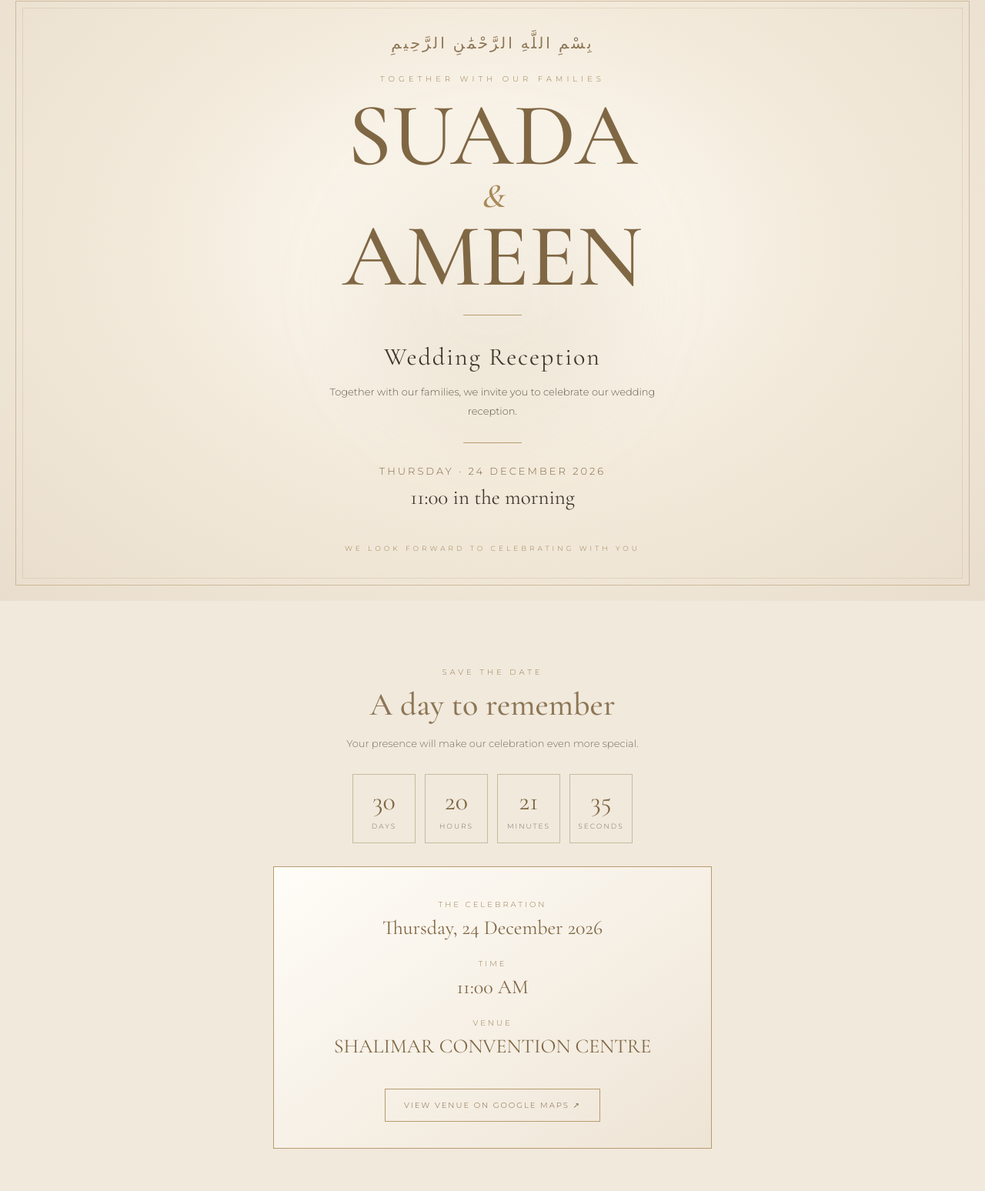
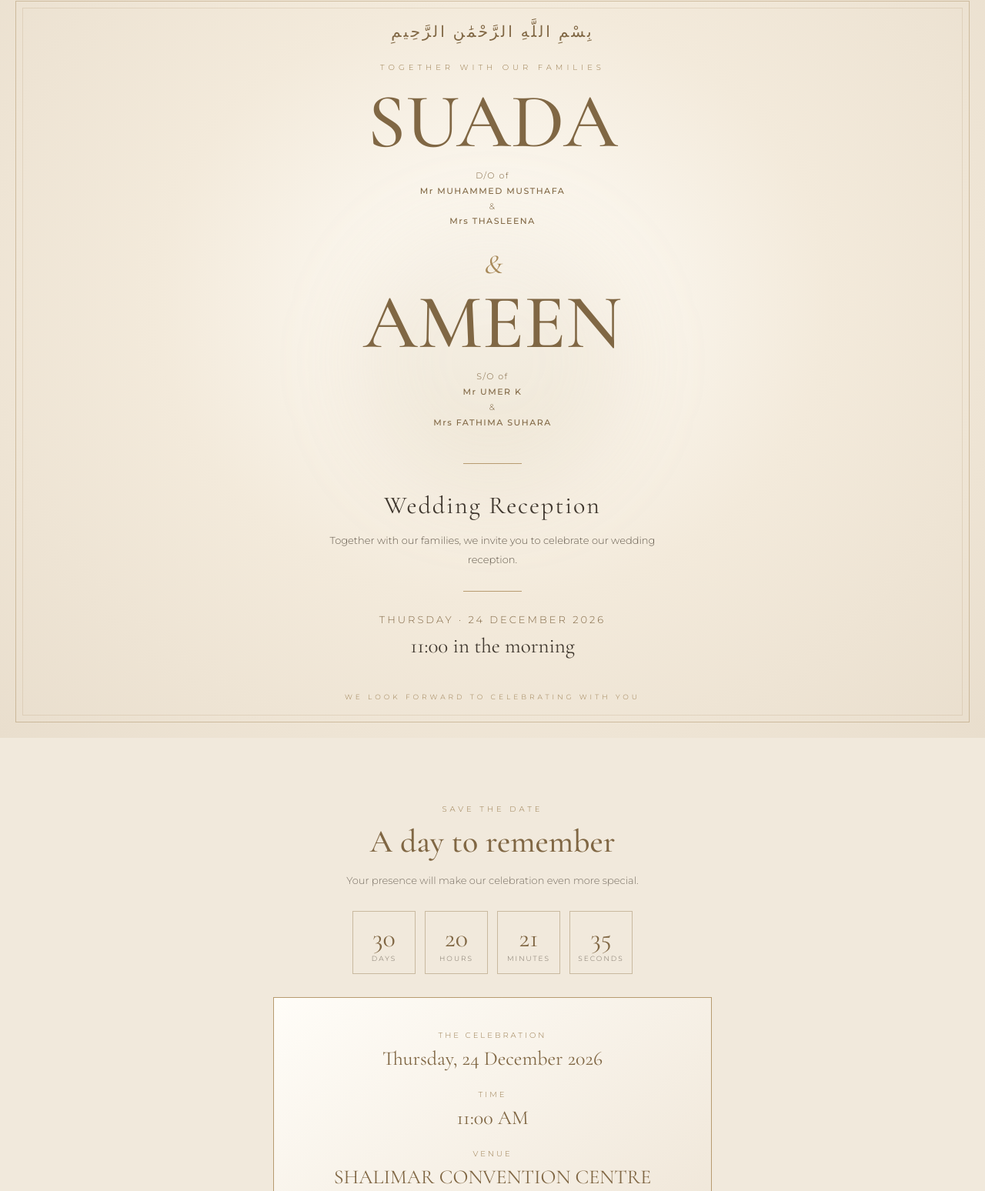
Before and after one commit to new909400-hue/ameen-suada-wedding, a plain HTML site: page index.html in a window 1280 px wide. Shown: the part 19-1567 px from the top of the page at 77% size. Drawn offline with nearby package versions, Linux system fonts and the light colour scheme.

Commit message:
Update index.html

```diff
--- a/index.html
+++ b/index.html
@@ -1,138 +1,642 @@
-<!DOCTYPE html>
-<html lang="en">
 <head>
 <meta charset="UTF-8">
 <meta name="viewport" content="width=device-width, initial-scale=1.0">
 <meta name="theme-color" content="#090909">
-<title>SUADA &AMEEN | Wedding Reception</title>
+
+<title>SUADA & AMEEN | Wedding Reception</title>
+
 <style>
 @import url('https://fonts.googleapis.com/css2?family=Cormorant+Garamond:wght@400;500;600;700&family=Montserrat:wght@300;400;500&display=swap');
-:root{--gold:#b79b70;--gold2:#8d7656;--black:#f6f1e8;--muted:#786f63}
-*{box-sizing:border-box}html{scroll-behavior:smooth}body{margin:0;background:var(--black);color:#40382f;font-family:Montserrat,Arial,sans-serif;font-weight:300}
-.hero{min-height:100svh;display:flex;align-items:center;justify-content:center;text-align:center;padding:48px 22px;position:relative;overflow:hidden;background:radial-gradient(ellipse at 50% 42%,#fffdf8 0%,#f3eadb 48%,#e9decd 100%)}
-.hero:before,.hero:after{content:"";position:absolute;inset:20px;border:1px solid rgba(160,128,82,.42);pointer-events:none}
-.hero:after{inset:29px;border-color:rgba(160,128,82,.18)}
-.glow{position:absolute;width:340px;height:340px;border-radius:50%;background:#b79b7025;filter:blur(55px)}
-.content{position:relative;z-index:1;max-width:760px}
-.bismillah{color:var(--gold2);font-size:20px;letter-spacing:3px;margin-bottom:28px}
-.kicker{font-size:10px;letter-spacing:5px;text-transform:uppercase;color:var(--gold);margin:0 0 20px}
-h1{font-family:'Cormorant Garamond',Georgia,serif;font-size:clamp(64px,13vw,116px);line-height:.82;font-weight:500;margin:0;color:var(--gold2)}
-.amp{display:block;font-size:44px;font-style:italic;color:var(--gold);margin:13px 0}
-.subtitle{font-family:'Cormorant Garamond',Georgia,serif;font-size:clamp(23px,4vw,32px);letter-spacing:2px;margin:34px 0 14px}
-.invite{max-width:490px;margin:0 auto;color:#655b4e;line-height:1.9;font-size:13px}
-.rule{width:76px;height:1px;background:var(--gold);margin:28px auto}
-.date{color:var(--gold2);letter-spacing:3px;font-size:13px;text-transform:uppercase}
-.time{font-family:'Cormorant Garamond',Georgia,serif;font-size:27px;margin-top:10px}
-.scroll{margin-top:44px;color:var(--gold);font-size:9px;letter-spacing:4px;text-transform:uppercase}
-section{padding:76px 22px;text-align:center}.section-inner{max-width:780px;margin:auto}
-h2{font:500 42px 'Cormorant Garamond',Georgia,serif;color:var(--gold2);margin:0 0 14px}
-.smallcap{font-size:10px;letter-spacing:4px;text-transform:uppercase;color:var(--gold)}
-.details{background:#f4eee4}
-.detail-card{border:1px solid #b79b70;padding:34px 22px;margin:30px auto 0;max-width:570px;background:linear-gradient(145deg,#fffdf8,#eee4d5)}
-.detail-label{color:var(--gold);font-size:10px;letter-spacing:3px;text-transform:uppercase;margin:8px 0}
-.detail-value{font:26px 'Cormorant Garamond',Georgia,serif;margin-bottom:25px}
-.countdown{display:flex;justify-content:center;gap:12px;flex-wrap:wrap;margin:28px 0}
-.unit{border:1px solid #c9b99f;min-width:82px;padding:14px 10px}
-.unit strong{display:block;font:34px 'Cormorant Garamond',Georgia,serif;color:var(--gold2)}
-.unit span{font-size:9px;letter-spacing:2px;color:var(--muted);text-transform:uppercase}
-.mapbtn{display:inline-block;margin-top:15px;padding:14px 24px;border:1px solid var(--gold);color:var(--gold2);text-decoration:none;font-size:10px;letter-spacing:2px;text-transform:uppercase;transition:.2s}
-.mapbtn:hover{background:var(--gold);color:#111}
-footer{padding:36px 20px;text-align:center;border-top:1px solid #d8cbb8;color:#81735f;font-size:10px;letter-spacing:2px}
-@media(max-width:480px){.hero:before{inset:12px}.hero:after{inset:20px}.bismillah{font-size:16px}.detail-value{font-size:23px}section{padding:62px 18px}}
-</style>
 
-<style>
-body{background:#f6f1e8;color:#40382f}
-.hero{background:radial-gradient(ellipse at 50% 42%,#fffdf8 0%,#f3eadb 48%,#e9decd 100%)}
-.hero:before{border-color:rgba(160,128,82,.42)}
-.hero:after{border-color:rgba(160,128,82,.18)}
-.kicker,.scroll,.smallcap,.detail-label{color:#9a7d50}
-h1,.date,.detail-value{color:#806744}
-.amp{color:#a88959}
-.invite{color:#655b4e}
-.details{background:#f1e9dc}
-.detail-card{background:linear-gradient(145deg,#fffdf8,#eee4d5);border-color:#b79b70}
-.unit{border-color:#c9b99f}
-.unit strong{color:#806744}
-.unit span{color:#786f63}
-.mapbtn{color:#806744;border-color:#b79b70}
-.mapbtn:hover{background:#b79b70;color:#fffdf8}
-footer{border-color:#d8cbb8;color:#81735f}
+:root {
+  --gold: #b79b70;
+  --gold2: #806744;
+  --black: #f6f1e8;
+  --muted: #786f63;
+}
+
+* {
+  box-sizing: border-box;
+}
+
+html {
+  scroll-behavior: smooth;
+}
+
+body {
+  margin: 0;
+  background: var(--black);
+  color: #40382f;
+  font-family: Montserrat, Arial, sans-serif;
+  font-weight: 300;
+}
+
+/* HERO SECTION */
+
+.hero {
+  min-height: 100svh;
+  display: flex;
+  align-items: center;
+  justify-content: center;
+  text-align: center;
+  padding: 48px 22px;
+  position: relative;
+  overflow: hidden;
+
+  background: radial-gradient(
+    ellipse at 50% 42%,
+    #fffdf8 0%,
+    #f3eadb 48%,
+    #e9decd 100%
+  );
+}
+
+.hero:before,
+.hero:after {
+  content: "";
+  position: absolute;
+  inset: 20px;
+  border: 1px solid rgba(160,128,82,.42);
+  pointer-events: none;
+}
+
+.hero:after {
+  inset: 29px;
+  border-color: rgba(160,128,82,.18);
+}
+
+.glow {
+  position: absolute;
+  width: 340px;
+  height: 340px;
+  border-radius: 50%;
+  background: #b79b7025;
+  filter: blur(55px);
+}
+
+.content {
+  position: relative;
+  z-index: 1;
+  max-width: 760px;
+  width: 100%;
+}
+
+.bismillah {
+  color: var(--gold2);
+  font-size: 20px;
+  letter-spacing: 3px;
+  margin-bottom: 28px;
+}
+
+.kicker {
+  font-size: 10px;
+  letter-spacing: 5px;
+  text-transform: uppercase;
+  color: #9a7d50;
+  margin: 0 0 20px;
+}
+
+/* COUPLE NAMES */
+
+.couple-names {
+  display: flex;
+  flex-direction: column;
+  align-items: center;
+  gap: 5px;
+}
+
+.person {
+  text-align: center;
+  width: 100%;
+}
+
+.person h1 {
+  font-family: 'Cormorant Garamond', Georgia, serif;
+  font-size: clamp(55px, 12vw, 100px);
+  line-height: .9;
+  font-weight: 500;
+  margin: 0;
+  color: var(--gold2);
+}
+
+.parents {
+  font-family: Montserrat, Arial, sans-serif;
+  font-size: 11px;
+  line-height: 1.8;
+  letter-spacing: 1.5px;
+  color: #806744;
+  margin: 15px 0;
+}
+
+.parents strong {
+  font-weight: 500;
+}
+
+.amp {
+  display: block;
+  font-family: 'Cormorant Garamond', Georgia, serif;
+  font-size: 35px;
+  font-style: italic;
+  color: #a88959;
+  margin: 5px 0;
+}
+
+.rule {
+  width: 76px;
+  height: 1px;
+  background: var(--gold);
+  margin: 28px auto;
+}
+
+.subtitle {
+  font-family: 'Cormorant Garamond', Georgia, serif;
+  font-size: clamp(23px, 4vw, 32px);
+  letter-spacing: 2px;
+  margin: 34px 0 14px;
+}
+
+.invite {
+  max-width: 490px;
+  margin: 0 auto;
+  color: #655b4e;
+  line-height: 1.9;
+  font-size: 13px;
+}
+
+.date {
+  color: var(--gold2);
+  letter-spacing: 3px;
+  font-size: 13px;
+  text-transform: uppercase;
+}
+
+.time {
+  font-family: 'Cormorant Garamond', Georgia, serif;
+  font-size: 27px;
+  margin-top: 10px;
+}
+
+.scroll {
+  margin-top: 44px;
+  color: #9a7d50;
+  font-size: 9px;
+  letter-spacing: 4px;
+  text-transform: uppercase;
+}
+
+/* GENERAL SECTIONS */
+
+section {
+  padding: 76px 22px;
+  text-align: center;
+}
+
+.section-inner {
+  max-width: 780px;
+  margin: auto;
+}
+
+h2 {
+  font: 500 42px 'Cormorant Garamond', Georgia, serif;
+  color: var(--gold2);
+  margin: 0 0 14px;
+}
+
+.smallcap {
+  font-size: 10px;
+  letter-spacing: 4px;
+  text-transform: uppercase;
+  color: #9a7d50;
+}
+
+/* DETAILS */
+
+.details {
+  background: #f1e9dc;
+}
+
+.detail-card {
+  border: 1px solid #b79b70;
+  padding: 34px 22px;
+  margin: 30px auto 0;
+  max-width: 570px;
+  background: linear-gradient(145deg, #fffdf8, #eee4d5);
+}
+
+.detail-label {
+  color: #9a7d50;
+  font-size: 10px;
+  letter-spacing: 3px;
+  text-transform: uppercase;
+  margin: 8px 0;
+}
+
+.detail-value {
+  font-family: 'Cormorant Garamond', Georgia, serif;
+  font-size: 26px;
+  color: var(--gold2);
+  margin-bottom: 25px;
+}
+
+/* COUNTDOWN */
+
+.countdown {
+  display: flex;
+  justify-content: center;
+  gap: 12px;
+  flex-wrap: wrap;
+  margin: 28px 0;
+}
+
+.unit {
+  border: 1px solid #c9b99f;
+  min-width: 82px;
+  padding: 14px 10px;
+}
+
+.unit strong {
+  display: block;
+  font: 34px 'Cormorant Garamond', Georgia, serif;
+  color: var(--gold2);
+}
+
+.unit span {
+  font-size: 9px;
+  letter-spacing: 2px;
+  color: var(--muted);
+  text-transform: uppercase;
+}
+
+/* MAP BUTTON */
+
+.mapbtn {
+  display: inline-block;
+  margin-top: 15px;
+  padding: 14px 24px;
+  border: 1px solid #b79b70;
+  color: var(--gold2);
+  text-decoration: none;
+  font-size: 10px;
+  letter-spacing: 2px;
+  text-transform: uppercase;
+  transition: .2s;
+}
+
+.mapbtn:hover {
+  background: #b79b70;
+  color: #fffdf8;
+}
+
+/* FOOTER */
+
+footer {
+  padding: 36px 20px;
+  text-align: center;
+  border-top: 1px solid #d8cbb8;
+  color: #81735f;
+  font-size: 10px;
+  letter-spacing: 2px;
+}
+
+/* MOBILE RESPONSIVE */
+
+@media (max-width: 480px) {
+  .hero:before {
+    inset: 12px;
+  }
+
+  .hero:after {
+    inset: 20px;
+  }
+
+  .bismillah {
+    font-size: 16px;
+  }
+
+  .person h1 {
+    font-size: clamp(52px, 13vw, 78px);
+  }
+
+  .parents {
+    font-size: 10px;
+    letter-spacing: 1px;
+  }
+
+  .detail-value {
+    font-size: 23px;
+  }
+
+  section {
+    padding: 62px 18px;
+  }
+}
 </style>
 
 </head>
+
 <body>
+
+<!-- HERO SECTION -->
+
 <header class="hero">
+
   <div class="glow"></div>
+
   <div class="content">
-  <div class="bismillah">بِسْمِ اللَّهِ الرَّحْمَٰنِ الرَّحِيمِ</div>
-  <p class="kicker">Together with our families</p>
-  <h1>SUADA<span class="amp">&amp;</span>AMEEN</h1>
+
+    <div class="bismillah">
+      بِسْمِ اللَّهِ الرَّحْمَٰنِ الرَّحِيمِ
+    </div>
+
+    <p class="kicker">
+      Together with our families
+    </p>
+
+    <!-- BRIDE AND GROOM -->
+
+    <div class="couple-names">
+
+      <!-- BRIDE -->
+
+      <div class="person">
+
+        <h1>SUADA</h1>
+
+        <p class="parents">
+          D/O of<br>
+          <strong>Mr MUHAMMED MUSTHAFA</strong><br>
+          &amp;<br>
+          <strong>Mrs THASLEENA</strong>
+        </p>
+
+      </div>
+
+      <span class="amp">&amp;</span>
+
+      <!-- GROOM -->
+
+      <div class="person">
+
+        <h1>AMEEN</h1>
+
+        <p class="parents">
+          S/O of<br>
+          <strong>Mr UMER K</strong><br>
+          &amp;<br>
+          <strong>Mrs FATHIMA SUHARA</strong>
+        </p>
+
+      </div>
+
+    </div>
+
     <div class="rule"></div>
-  <p class="subtitle">Wedding Reception</p>
-  <p class="invite">Together with our families, we invite you to celebrate our wedding reception.</p>
+
+    <p class="subtitle">
+      Wedding Reception
+    </p>
+
+    <p class="invite">
+      Together with our families, we invite you to celebrate our wedding reception.
+    </p>
+
     <div class="rule"></div>
-  <div class="date">Thursday · 24 December 2026</div>
-  <div class="time">11:00 in the morning</div>
-  <div class="scroll">We look forward to celebrating with you</div>
+
+    <div class="date">
+      Thursday · 24 December 2026
     </div>
+
+    <div class="time">
+      11:00 in the morning
+    </div>
+
+    <div class="scroll">
+      We look forward to celebrating with you
+    </div>
+
+  </div>
+
 </header>
+
+<!-- DETAILS SECTION -->
+
 <section class="details">
+
   <div class="section-inner">
-  <p class="smallcap">Save the date</p>
-  <h2>A day to remember</h2>
-  <p style="color:#786f63;font-size:13px;line-height:1.8">Your presence will make our celebration even more special.</p>
+
+    <p class="smallcap">
+      Save the date
+    </p>
+
+    <h2>
+      A day to remember
+    </h2>
+
+    <p style="color:#786f63;font-size:13px;line-height:1.8">
+      Your presence will make our celebration even more special.
+    </p>
+
+    <!-- COUNTDOWN -->
+
     <div class="countdown" id="countdown">
-   <div class="unit"><strong id="days">--</strong><span>Days</span></div>
-   <div class="unit"><strong id="hours">--</strong><span>Hours</span></div>
-   <div class="unit"><strong id="minutes">--</strong><span>Minutes</span></div>
-   <div class="unit"><strong id="seconds">--</strong><span>Seconds</span></div>
+
+      <div class="unit">
+        <strong id="days">--</strong>
+        <span>Days</span>
       </div>
+
+      <div class="unit">
+        <strong id="hours">--</strong>
+        <span>Hours</span>
+      </div>
+
+      <div class="unit">
+        <strong id="minutes">--</strong>
+        <span>Minutes</span>
+      </div>
+
+      <div class="unit">
+        <strong id="seconds">--</strong>
+        <span>Seconds</span>
+      </div>
+
+    </div>
+
+    <!-- EVENT DETAILS -->
+
     <div class="detail-card">
-   <div class="detail-label">The celebration</div>
-   <div class="detail-value">Thursday, 24 December 2026</div>
-   <div class="detail-label">Time</div>
-   <div class="detail-value">11:00 AM</div>
-   <div class="detail-label">Venue</div>
-   <div class="detail-value">SHALIMAR CONVENTION CENTRE</div>
-   <a class="mapbtn" href="https://share.google/IRu437Pg2Q1zpdaCC" target="_blank" rel="noopener">View venue on Google Maps ↗</a>
+
+      <div class="detail-label">
+        The celebration
       </div>
+
+      <div class="detail-value">
+        Thursday, 24 December 2026
       </div>
-</section>
-<section>
- <div class="section-inner">
-  <p class="smallcap">With love</p>
-  <h2>SUADA &amp; AMEEN</h2>
-  <p class="invite">We would be honoured by your presence as we begin this beautiful new chapter. Thank you for being part of our happiness.</p>
-  <div class="rule"></div>
-  <p class="date">24 · 12 · 2026</p>
+
+      <div class="detail-label">
+        Time
       </div>
+
+      <div class="detail-value">
+        11:00 AM
+      </div>
+
+      <div class="detail-label">
+        Venue
+      </div>
+
+      <div class="detail-value">
+        SHALIMAR CONVENTION CENTRE
+      </div>
+
+      <a
+        class="mapbtn"
+        href="https://share.google/IRu437Pg2Q1zpdaCC"
+        target="_blank"
+        rel="noopener"
+      >
+        View venue on Google Maps ↗
+      </a>
+
+    </div>
+
+  </div>
+
 </section>
 
+<!-- WITH LOVE SECTION -->
+
+<section>
+
+  <div class="section-inner">
+
+    <p class="smallcap">
+      With love
+    </p>
+
+    <h2>
+      SUADA &amp; AMEEN
+    </h2>
+
+    <p class="invite">
+      We would be honoured by your presence as we begin this beautiful new chapter. Thank you for being part of our happiness.
+    </p>
+
+    <div class="rule"></div>
+
+    <p class="date">
+      24 · 12 · 2026
+    </p>
+
+  </div>
+
+</section>
+
+<!-- IN LOVING MEMORY -->
+
 <section class="details" aria-label="In loving memory">
+
   <div class="section-inner">
-  <p class="smallcap">In loving memory</p>
-  <h2>Remembered with Love</h2>
-  <p style="color:#655b4e;font:italic 22px 'Cormorant Garamond',Georgia,serif;line-height:1.6;margin:22px auto;max-width:560px">
+
+    <p class="smallcap">
+      In loving memory
+    </p>
+
+    <h2>
+      Remembered with Love
+    </h2>
+
+    <p style="
+      color:#655b4e;
+      font:italic 22px 'Cormorant Garamond',Georgia,serif;
+      line-height:1.6;
+      margin:22px auto;
+      max-width:560px;
+    ">
       Though you are not with us today, your love, memories and blessings will forever remain in our hearts and be part of our special moments.
     </p>
+
     <div class="rule"></div>
-  <div class="detail-value" style="color:var(--gold2);margin-bottom:8px">KUNJALAVI KUTTY HAJI</div>
-  <div class="detail-value" style="color:var(--gold2);margin-bottom:8px">PATHUMMA</div>
-  <p style="color:#81735f;font-size:10px;letter-spacing:2px;text-transform:uppercase;margin-top:22px">Forever loved · Forever remembered</p>
+
+    <div class="detail-value" style="margin-bottom:8px">
+      KUNJALAVI KUTTY HAJI
     </div>
+
+    <div class="detail-value" style="margin-bottom:8px">
+      PATHUMMA
+    </div>
+
+    <p style="
+      color:#81735f;
+      font-size:10px;
+      letter-spacing:2px;
+      text-transform:uppercase;
+      margin-top:22px;
+    ">
+      Forever loved · Forever remembered
+    </p>
+
+  </div>
+
 </section>
 
-<footer>SUADA &amp; AMEEN · WEDDING RECEPTION · 2026</footer>
+<!-- FOOTER -->
+
+<footer>
+  SUADA &amp; AMEEN · WEDDING RECEPTION · 2026
+</footer>
+
+<!-- COUNTDOWN SCRIPT -->
+
 <script>
-const target = new Date('2026-12-24T11:00:00+05:30').getTime();
-function tick(){
- const diff=target-Date.now();
- if(diff<=0){document.getElementById('countdown').innerHTML='<p style="color:#8d7656">The celebration day is here!</p>';return}
- const vals={days:Math.floor(diff/86400000),hours:Math.floor(diff%86400000/3600000),minutes:Math.floor(diff%3600000/60000),seconds:Math.floor(diff%60000/1000)};
- Object.entries(vals).forEach(([k,v])=>document.getElementById(k).textContent=String(v).padStart(2,'0'));
+
+const target = new Date(
+  '2026-12-24T11:00:00+05:30'
+).getTime();
+
+function tick() {
+
+  const diff = target - Date.now();
+
+  if (diff <= 0) {
+
+    document.getElementById('countdown').innerHTML =
+      '<p style="color:#8d7656">The celebration day is here!</p>';
+
+    return;
   }
-tick();setInterval(tick,1000);
+
+  const vals = {
+    days: Math.floor(diff / 86400000),
+
+    hours: Math.floor(
+      diff % 86400000 / 3600000
+    ),
+
+    minutes: Math.floor(
+      diff % 3600000 / 60000
+    ),
+
+    seconds: Math.floor(
+      diff % 60000 / 1000
+    )
+  };
+
+  Object.entries(vals).forEach(([k, v]) => {
+
+    document.getElementById(k).textContent =
+      String(v).padStart(2, '0');
+
+  });
+
+}
+
+tick();
+
+setInterval(tick, 1000);
+
 </script>
+
 </body>
 </html>
```
Lines whose indentation alone changed are shown as unchanged.
